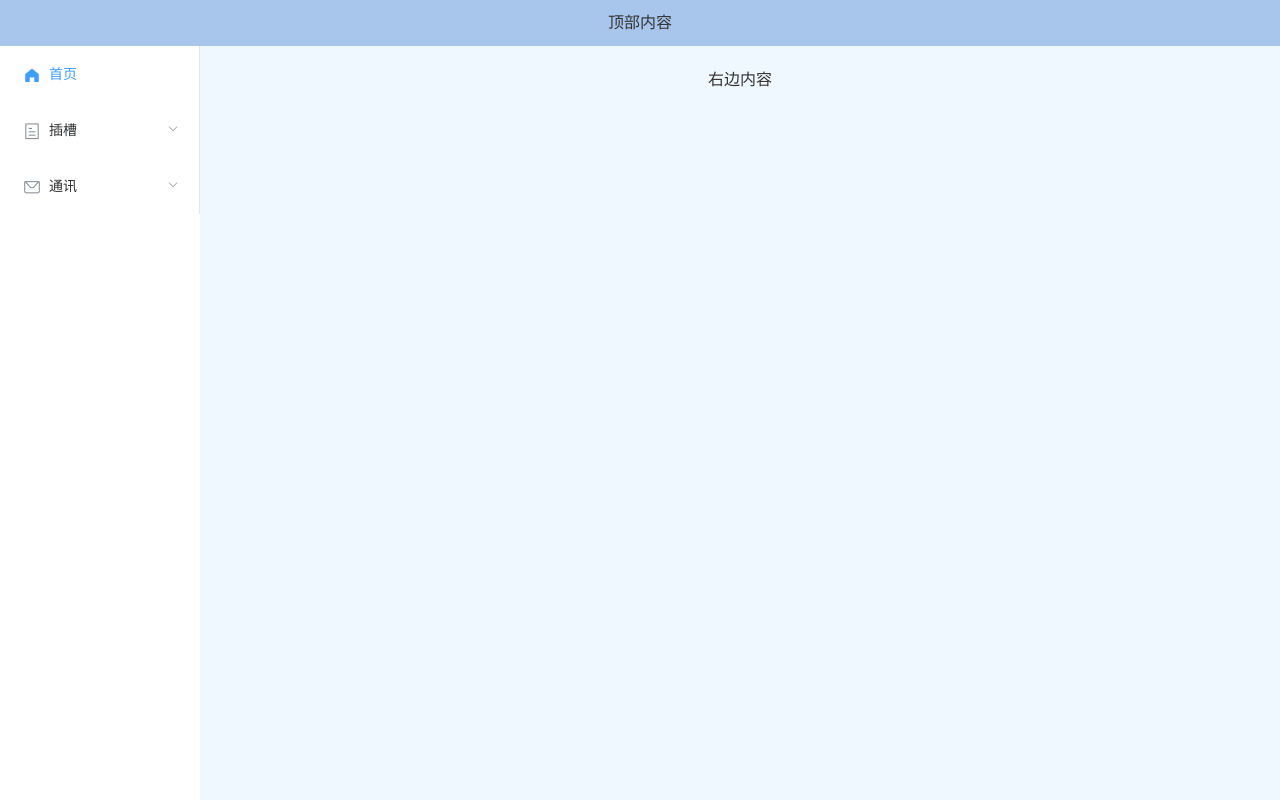
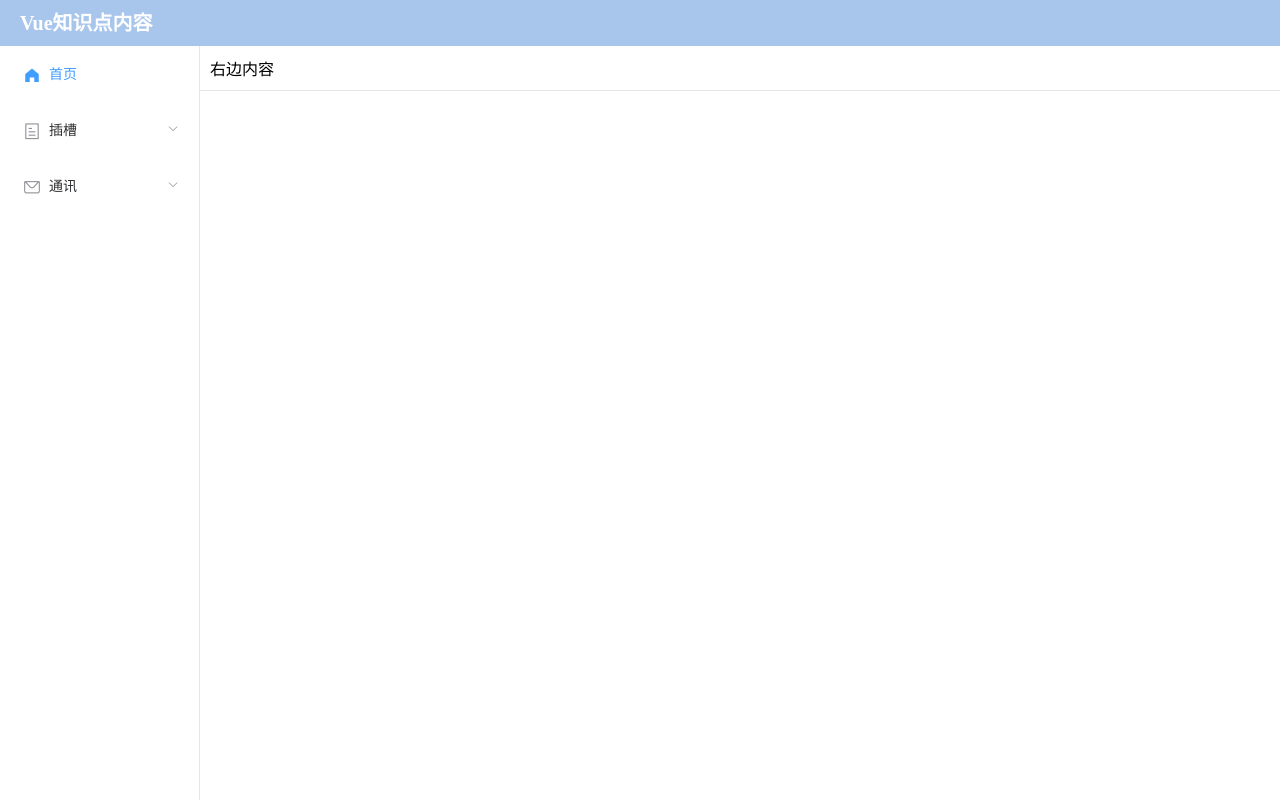
Before and after one commit to huanghe1993/Vue-Knowledge, a Vue app: page /#/message in a window 1280 px wide. Built offline with nearby package versions, Linux system fonts and the light colour scheme.

Commit message:
vue framework

```diff
--- a/src/layout/base-view.vue
+++ b/src/layout/base-view.vue
@@ -2,7 +2,9 @@
   <div>
     <el-container>
       <!--头部内容 -->
-      <el-header id = 'admin-header'>顶部内容</el-header>
+      <el-header id = 'admin-header'>
+        <top-header></top-header>
+      </el-header>
       <el-container>
         <!-- 导航内容 -->
         <el-aside id="left-menu-list-box" width="200px">
@@ -22,7 +24,9 @@
 </template>
 
 <script>
+import topHeader from './top-header.vue';
 export default {
+  components: { topHeader },
     mounted(){
         const leftMenu = document.getElementById("left-menu-list-box")
         const adminHeader = document.getElementById("admin-header")
@@ -38,19 +42,18 @@ export default {
 <style lang = 'scss'>
 .el-header {
   background-color: #a8c5ec;
-  color: #333;
-  text-align: center;
   line-height: 46px;
   height: 46px !important;
+}
+#left-menu-list-box .el-menu{
+  border-right: none;
 }
 
 .el-aside {
   line-height: 200px;
+  border-right: solid 1px #e6e6e6;
 }
-
-.el-main {
-  background-color: aliceblue;
-  color: #333;
-  text-align: center;
+.el-main{
+  padding: 0;
 }
 </style>
--- a/src/layout/right-content.vue
+++ b/src/layout/right-content.vue
@@ -1,8 +1,7 @@
 <template>
   <div>
-
-    <div class="header-part">右边内容</div>
-    <div class="content">
+    <div class="content-title-box">右边内容</div>
+    <div class="content-container">
       <router-view></router-view>
     </div>
   </div>
@@ -19,4 +18,11 @@ export default {
 </script>
 
 <style lang="scss">
+.content-container {
+  padding: 10px;
+}
+.content-title-box {
+  padding: 10px;
+  border-bottom: solid 1px #e6e6e6;
+}
 </style>
--- /dev/null
+++ b/src/layout/top-header.vue
@@ -0,0 +1,21 @@
+<template>
+  <div>
+      <div class="header-left-box">
+          <div class="header-log">Vue知识点内容</div>
+      </div>
+  </div>
+</template>
+
+<script>
+export default {
+
+}
+</script>
+
+<style>
+.header-log{
+    color: #fff;
+    font-size: 20px;
+    font-weight: 600;
+}
+</style>
--- a/src/main.js
+++ b/src/main.js
@@ -4,6 +4,7 @@ import 'element-ui/lib/theme-chalk/index.css';
 import App from './App.vue'
 import router from './router/index'
 import leftMenu from './layout/left-nav.vue'
+import topHeader from './layout/top-header.vue'
 
 Vue.config.productionTip = false
 Vue.use(ElementUI);
```
